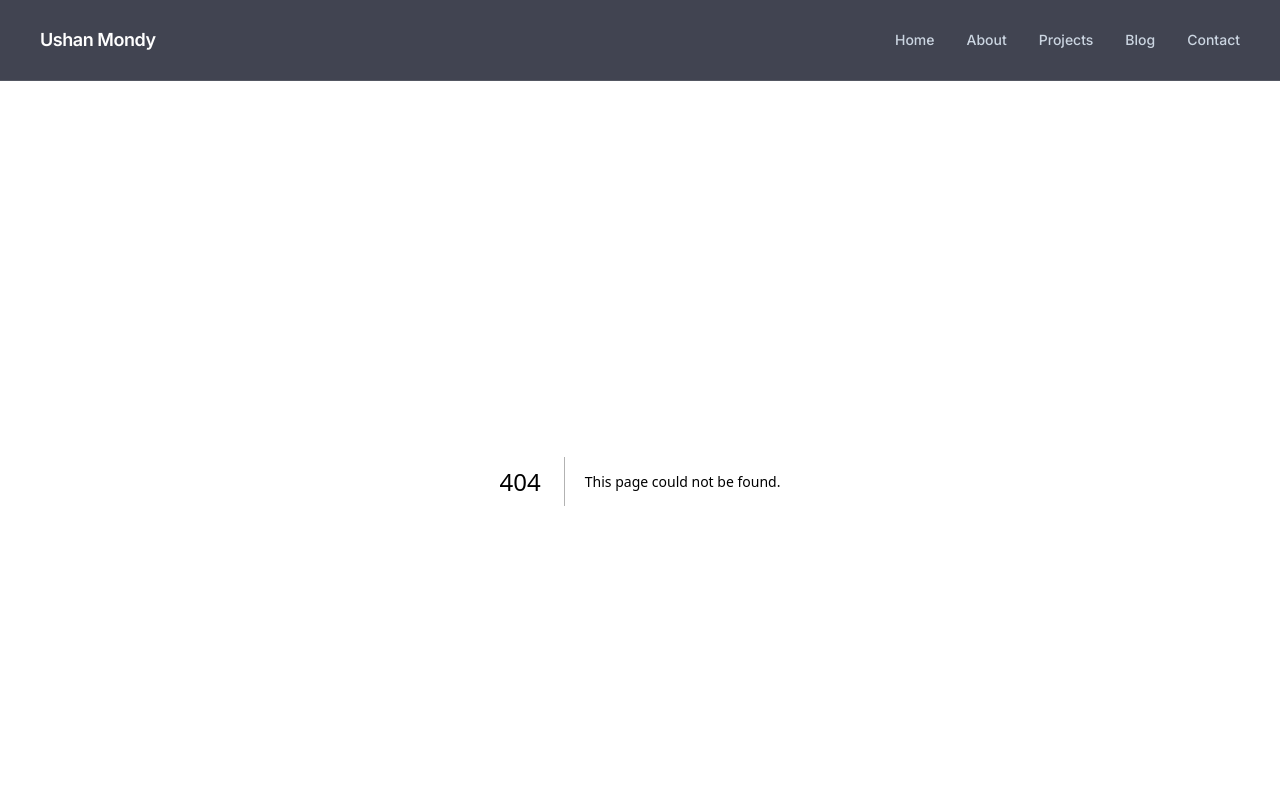
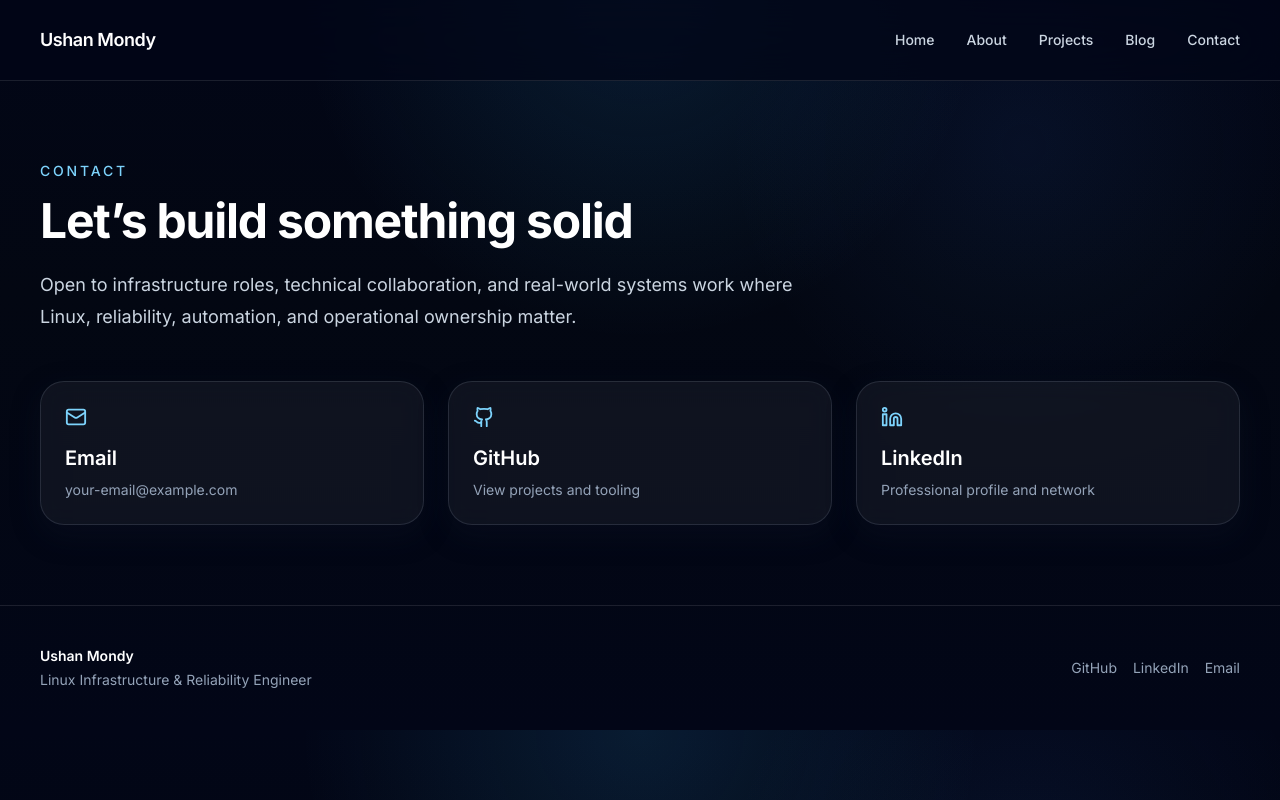
Before and after one commit to l-MONDY-l/devops-portfolio-website, a Next.js app: page /contact in a window 1280 px wide. Before the commit this address had no page. Shown: the top 800 px of the page. Built offline with nearby package versions, Linux system fonts and the light colour scheme.

Commit message:
Create page.tsx

```diff
--- /dev/null
+++ b/src/app/contact/page.tsx
@@ -0,0 +1,48 @@
+import Link from "next/link";
+import { Mail, Github, Linkedin } from "lucide-react";
+import { FadeIn } from "@/components/motion/fade-in";
+import { siteConfig } from "@/data/site";
+
+export default function ContactPage() {
+  return (
+    <main className="py-20">
+      <div className="container-shell">
+        <FadeIn>
+          <p className="text-sm font-medium uppercase tracking-[0.2em] text-sky-300">Contact</p>
+          <h1 className="mt-4 text-4xl font-bold tracking-tight text-white md:text-5xl">
+            Let’s build something solid
+          </h1>
+          <p className="mt-6 max-w-3xl text-lg leading-8 text-slate-300">
+            Open to infrastructure roles, technical collaboration, and real-world systems work where Linux, reliability, automation, and operational ownership matter.
+          </p>
+        </FadeIn>
+
+        <div className="mt-12 grid gap-6 md:grid-cols-3">
+          <FadeIn delay={0.05}>
+            <Link href={`mailto:${siteConfig.email}`} className="surface-card flex h-full flex-col p-6 hover:bg-white/10">
+              <Mail className="text-sky-300" size={22} />
+              <h2 className="mt-4 text-xl font-semibold text-white">Email</h2>
+              <p className="mt-2 text-sm text-slate-400">{siteConfig.email}</p>
+            </Link>
+          </FadeIn>
+
+          <FadeIn delay={0.1}>
+            <Link href={siteConfig.github} target="_blank" className="surface-card flex h-full flex-col p-6 hover:bg-white/10">
+              <Github className="text-sky-300" size={22} />
+              <h2 className="mt-4 text-xl font-semibold text-white">GitHub</h2>
+              <p className="mt-2 text-sm text-slate-400">View projects and tooling</p>
+            </Link>
+          </FadeIn>
+
+          <FadeIn delay={0.15}>
+            <Link href={siteConfig.linkedin} target="_blank" className="surface-card flex h-full flex-col p-6 hover:bg-white/10">
+              <Linkedin className="text-sky-300" size={22} />
+              <h2 className="mt-4 text-xl font-semibold text-white">LinkedIn</h2>
+              <p className="mt-2 text-sm text-slate-400">Professional profile and network</p>
+            </Link>
+          </FadeIn>
+        </div>
+      </div>
+    </main>
+  );
+}
```
